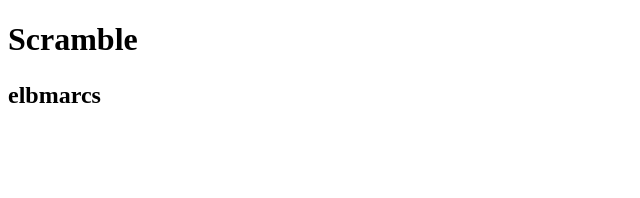
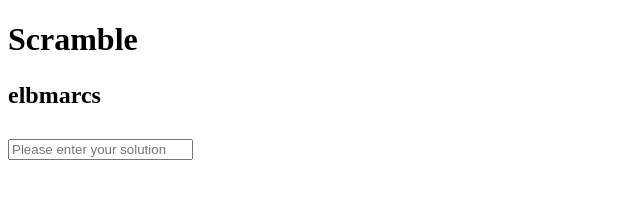
Before and after one commit to JeddRG/jeddrg.github.io, a plain HTML site: page index.html in a window 1280 px wide. Shown: the whole page, without its empty margins (0-640 px from the left). Drawn offline with Linux system fonts and the light colour scheme.

Commit message:
Creating input box

```diff
--- a/index.html
+++ b/index.html
@@ -16,6 +16,7 @@
 	<h1> Scramble <h2>
 	<div class="content">
 		<p class="word"> elbmarcs</p>
+		<input type="text" placeholder="Please enter your solution">
 	</div>
 </div>
 
```
